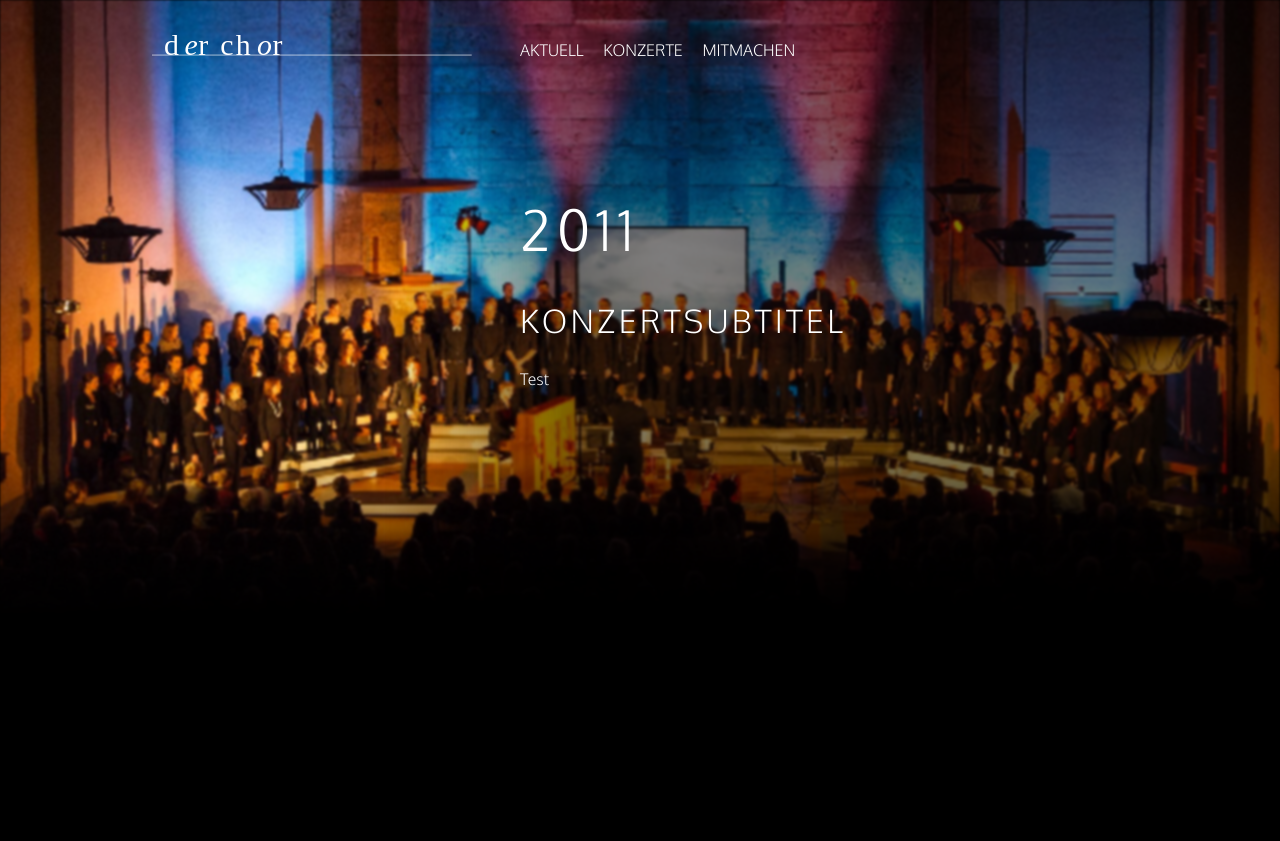
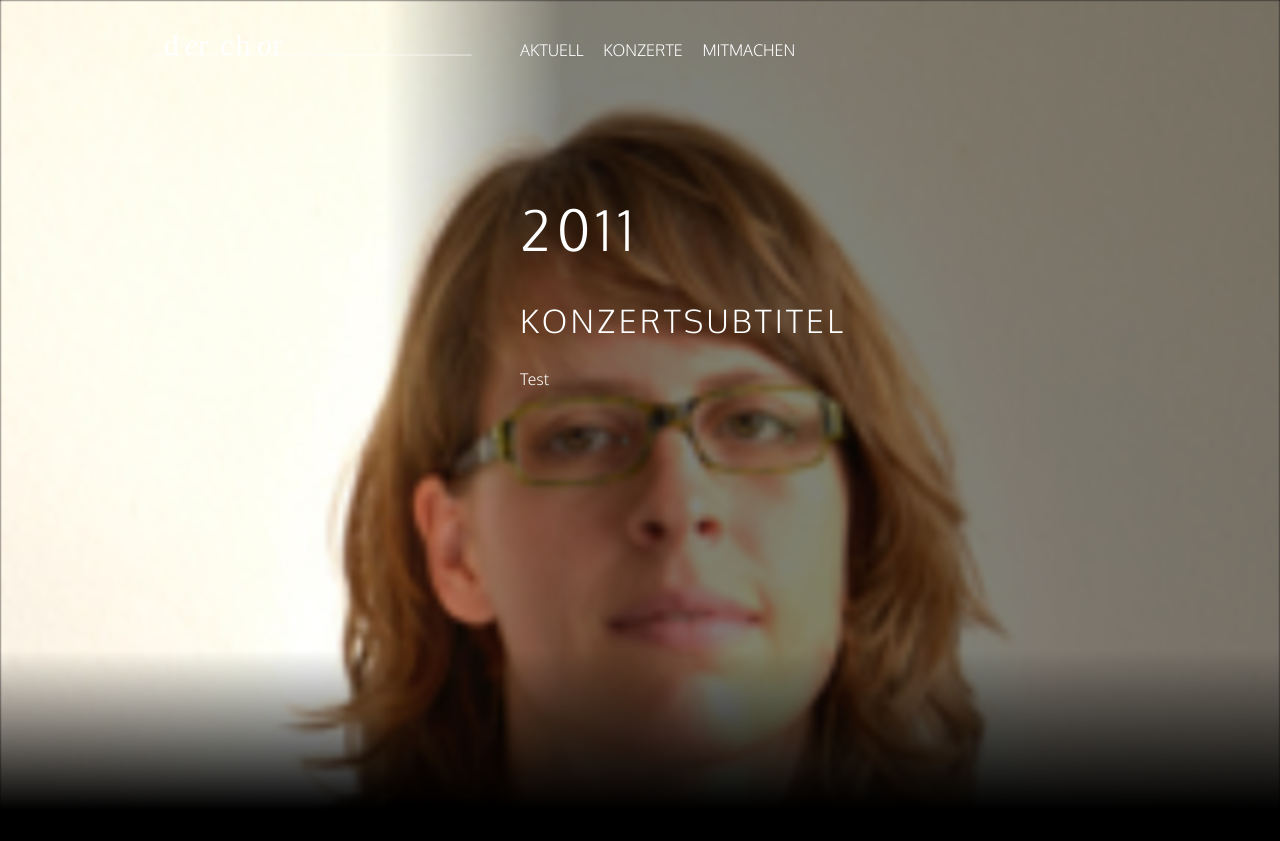
Before and after one commit to derchor/website, a Jekyll site: the page built from _concerts/2011.md, in a window 1280 px wide. Shown: the top 841 px of the page. Built offline with Jekyll 4.4.1, drawn with Linux system fonts in a browser that asks for light colours; nearby versions of some CDN libraries.

Commit message:
Updated 2011

```diff
--- a/_concerts/2011.md
+++ b/_concerts/2011.md
@@ -1,10 +1,10 @@
 ---
 title: '2011'
+background_color_rgb: rgb(0, 0, 0)
+background_image_path: "/uploads/luzia.png"
 year:
-name: '2011'
+name: 2011
 subtitle: Konzertsubtitel
-background_image_path: "/images/chor.png"
-background_color_rgb: rgb(0, 0, 0)
 images:
 - image_path: "/uploads/wunsch.png"
 youtube:
```
